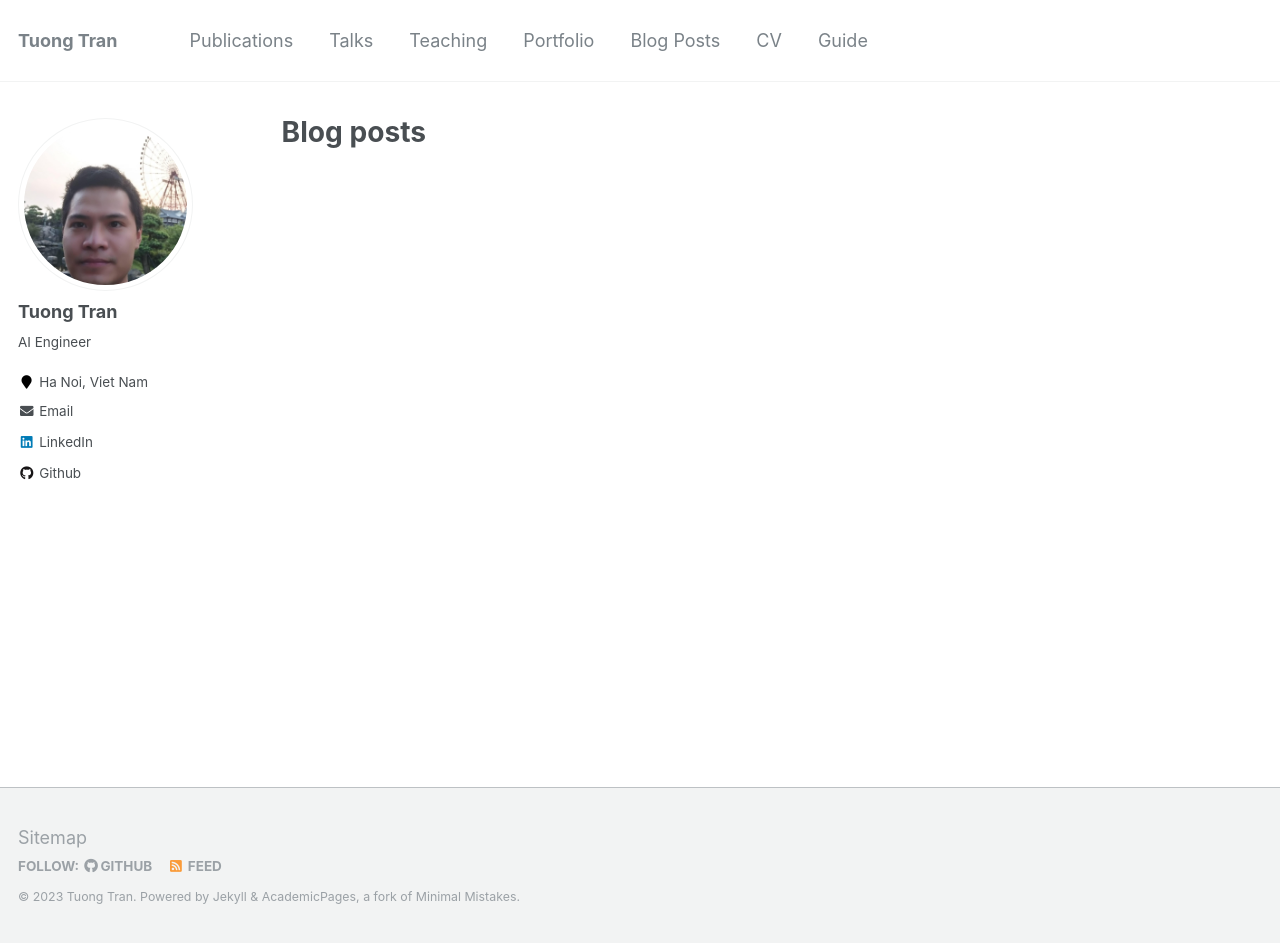
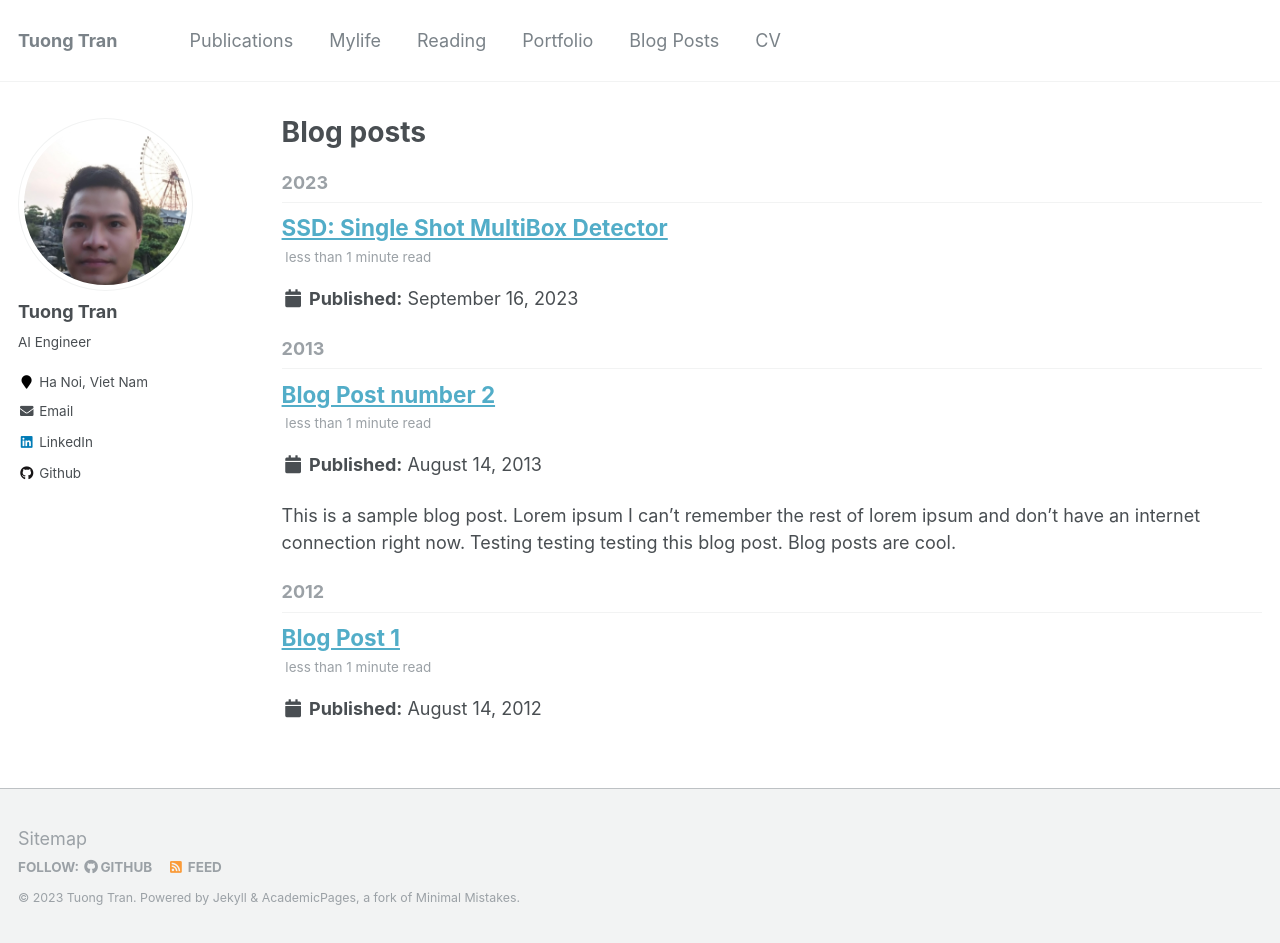
Before and after one commit to tuongtranngoc/tuongtranngoc.github.io, a Jekyll site: the page built from _pages/year-archive.html, in a window 1280 px wide and 943 px high. Built offline with Jekyll 4.4.1, drawn with Linux system fonts in a browser that asks for light colours.

Commit message:
update: modify title

```diff
--- a/_config.yml
+++ b/_config.yml
@@ -174,7 +174,7 @@
 
 # Collections
 collections:
-  teaching:
+  reading:
     output: true
     permalink: /:collection/:path/
   publications:
@@ -183,7 +183,7 @@
   portfolio:
     output: true
     permalink: /:collection/:path/
-  talks:
+  mylife:
     output: true
     permalink: /:collection/:path/
 
@@ -208,10 +208,10 @@
     values:
       layout: single
       author_profile: true
-  # _teaching
+  # _reading
   - scope:
       path: ""
-      type: teaching
+      type: reading
     values:
       layout: single
       author_profile: true
@@ -235,12 +235,12 @@
       author_profile: true
       share: true
       comment: true
-  # _talks
+  # _reading
   - scope:
       path: ""
-      type: talks
+      type: mylife
     values:
-      layout: talk
+      layout: mylife
       author_profile: true
       share: true
 
--- a/_includes/archive-single.html
+++ b/_includes/archive-single.html
@@ -38,7 +38,7 @@
       <p class="page__meta"><i class="fa fa-clock-o" aria-hidden="true"></i> {% include read-time.html %}</p>
     {% endif %}
 
-        {% if post.collection == 'teaching' %}
+        {% if post.collection == 'reading' %}
           <p> {{ post.type }}, <i>{{ post.venue }}</i>, {{ post.date | default: "1900-01-01" | date: "%Y" }} </p>
         {% elsif post.collection == 'publications' %}
           <p>Published in <i>{{ post.venue }}</i>, {{ post.date | default: "1900-01-01" | date: "%Y" }} </p>
--- a/_layouts/single.html
+++ b/_layouts/single.html
@@ -34,7 +34,7 @@
           <p class="page__date"><strong><i class="fa fa-fw fa-calendar" aria-hidden="true"></i> {{ site.data.ui-text[site.locale].date_label | default: "Published:" }}</strong> <time datetime="{{ page.modified | date: "%Y-%m-%d" }}">{{ page.modified | date: "%B %d, %Y" }}</time></p>
         {% endif %}
 
-        {% if page.collection == 'teaching' %}
+        {% if page.collection == 'reading' %}
           <p> {{ page.type }}, <i>{{ page.venue }}</i>, {{ page.date | default: "1900-01-01" | date: "%Y" }} </p>
         {% elsif page.venue and page.date %}
           <p>Published in <i>{{ page.venue }}</i>, {{ page.date | default: "1900-01-01" | date: "%Y" }} </p>
--- a/_pages/talks.html
+++ b/_pages/talks.html
@@ -1,7 +1,7 @@
 ---
 layout: archive
-title: "Talks and presentations"
-permalink: /talks/
+title: "Talk about my life"
+permalink: /mylife/
 author_profile: true
 ---
 
@@ -11,6 +11,6 @@
 
 {% endif %}
 
-{% for post in site.talks reversed %}
+{% for post in site.mylife reversed %}
   {% include archive-single-talk.html %}
 {% endfor %}
--- a/_pages/teaching.html
+++ b/_pages/teaching.html
@@ -1,12 +1,12 @@
 ---
 layout: archive
-title: "Teaching"
-permalink: /teaching/
+title: "Reading"
+permalink: /reading/
 author_profile: true
 ---
 
 {% include base_path %}
 
-{% for post in site.teaching reversed %}
+{% for post in site.reading reversed %}
   {% include archive-single.html %}
 {% endfor %}
--- /dev/null
+++ b/_posts/2013-08-14-blog-post-2.md
@@ -0,0 +1,20 @@
+---
+title: 'Blog Post number 2'
+date: 2013-08-14
+permalink: /posts/2013/08/blog-post-2/
+tags:
+  - cool posts
+  - category1
+  - category2
+---
+
+This is a sample blog post. Lorem ipsum I can't remember the rest of lorem ipsum and don't have an internet connection right now. Testing testing testing this blog post. Blog posts are cool.
+
+Headings are cool
+======
+
+You can have many headings
+======
+
+Aren't headings cool?
+------
--- /dev/null
+++ b/_posts/2023-09-16-ssd.md
@@ -0,0 +1,9 @@
+---
+title: 'SSD: Single Shot MultiBox Detector'
+date: 2023-09-16
+permalink: /posts/2023/09/ssd/
+tags:
+  - Computer Vision
+  - Object Detection
+  - Image Processing
+---
```
Also changed, not shown: README.md (added, +1 -0 lines), _data/navigation.yml (+4 -7 lines), _mylife/2012-03-01-talk-1.md (added), _mylife/2013-03-01-tutorial-1.md (added), _mylife/2014-02-01-talk-2.md (added), _mylife/2014-03-01-talk-3.md (added), _posts/2012-08-14-blog-post-1.md (added), _reading/2014-spring-teaching-1.md (added), _reading/2015-spring-teaching-2.md (added).
